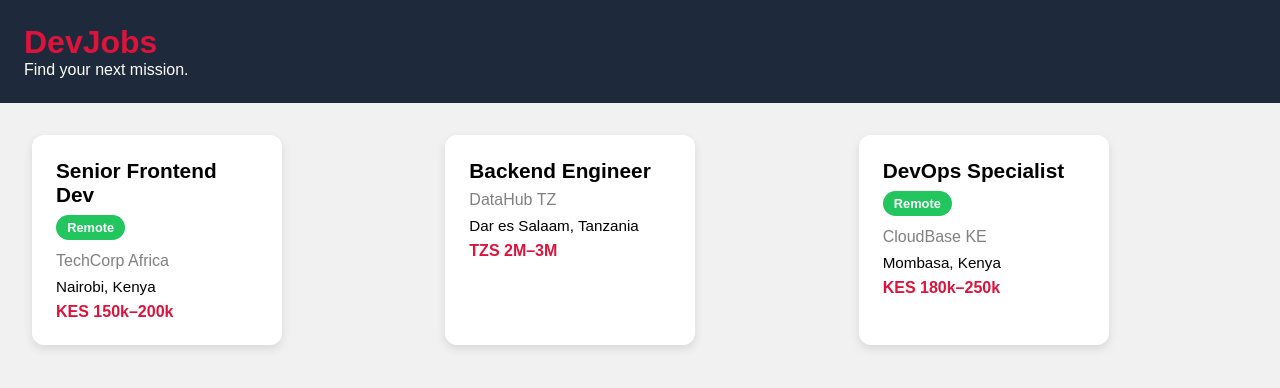
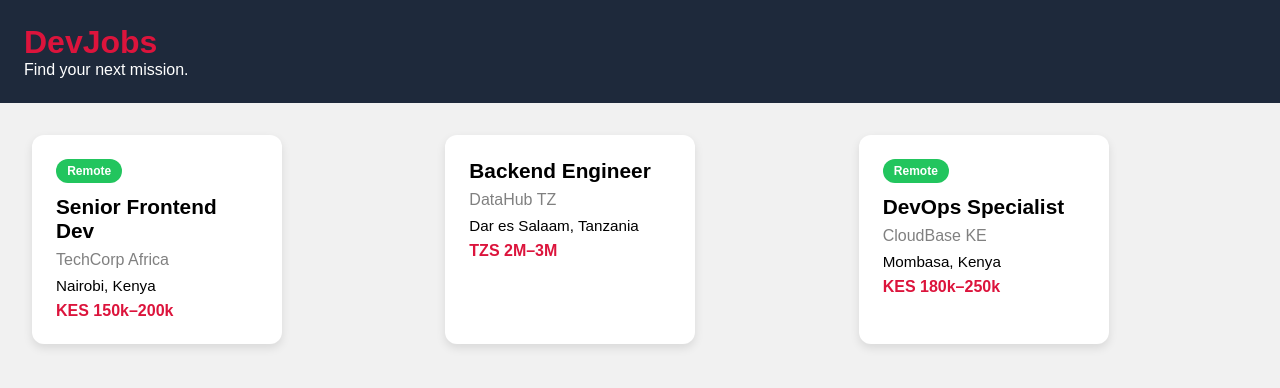
Before and after one commit to Fadboy31/devjobs, a React (Vite) app: page / in a window 1280 px wide. Shown: the top 388 px of the page. Built offline with nearby package versions, Linux system fonts and the light colour scheme.

Commit message:
feat: complete Week 2 job board components (JobCard, JobList, Badge)

```diff
--- /dev/null
+++ b/src/components/Badge.module.css
@@ -0,0 +1,22 @@
+.badge {
+  display: inline-block;
+  padding: 0.3rem 0.7rem;
+  border-radius: 999px;
+  font-size: 0.75rem;
+  font-weight: bold;
+  color: white;
+  margin-bottom: 0.8rem;
+}
+
+/* Variants */
+.remote {
+  background-color: #22c55e;
+}
+
+.fulltime {
+  background-color: #3b82f6;
+}
+
+.contract {
+  background-color: #f97316;
+}
--- /dev/null
+++ b/src/components/Badge.tsx
@@ -0,0 +1,16 @@
+import styles from "./Badge.module.css";
+
+type BadgeVariant = "remote" | "fulltime" | "contract";
+
+interface BadgeProps {
+  label: string;
+  variant?: BadgeVariant;
+}
+
+export default function Badge({ label, variant = "remote" }: BadgeProps) {
+  return (
+    <span className={`${styles.badge} ${styles[variant]}`}>
+      {label}
+    </span>
+  );
+}
--- a/src/components/JobCard.tsx
+++ b/src/components/JobCard.tsx
@@ -1,4 +1,5 @@
 import styles from "./JobCard.module.css";
+import Badge from "./Badge";
 
 interface Job {
   id: number;
@@ -16,17 +17,20 @@ interface JobCardProps {
 export default function JobCard({ job }: JobCardProps) {
   return (
     <div className={styles.card}>
-     <h2 className={styles.title}>{job.title}</h2>
 
-{job.isRemote && (
-  <span className={styles.remoteBadge}>Remote</span>
-)}
+      {/* Badge goes here */}
+      {job.isRemote && (
+        <Badge label="Remote" variant="remote" />
+      )}
+
+      <h2 className={styles.title}>{job.title}</h2>
 
       <p className={styles.company}>{job.company}</p>
 
       <p className={styles.location}>{job.location}</p>
 
       <p className={styles.salary}>{job.salary}</p>
+
     </div>
   );
 }
--- a/src/components/index.ts
+++ b/src/components/index.ts
@@ -1,3 +1,4 @@
 export { default as Header } from "./Header";
 export { default as JobCard } from "./JobCard";
 export { default as JobList } from "./JobList";
+export { default as Badge } from "./Badge";
```
Also changed, not shown: 1 other file (tests, documents, lock files or other folders).
